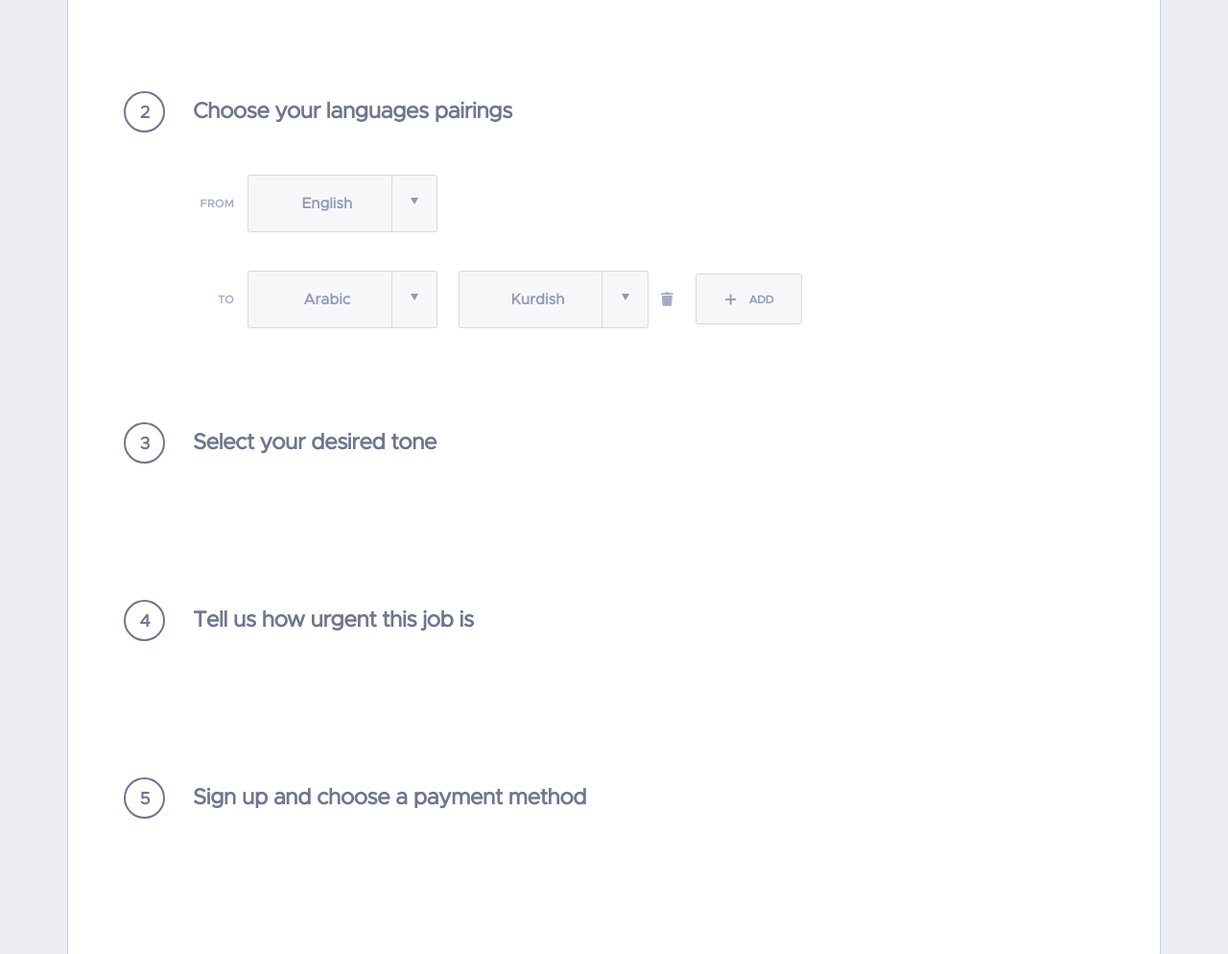
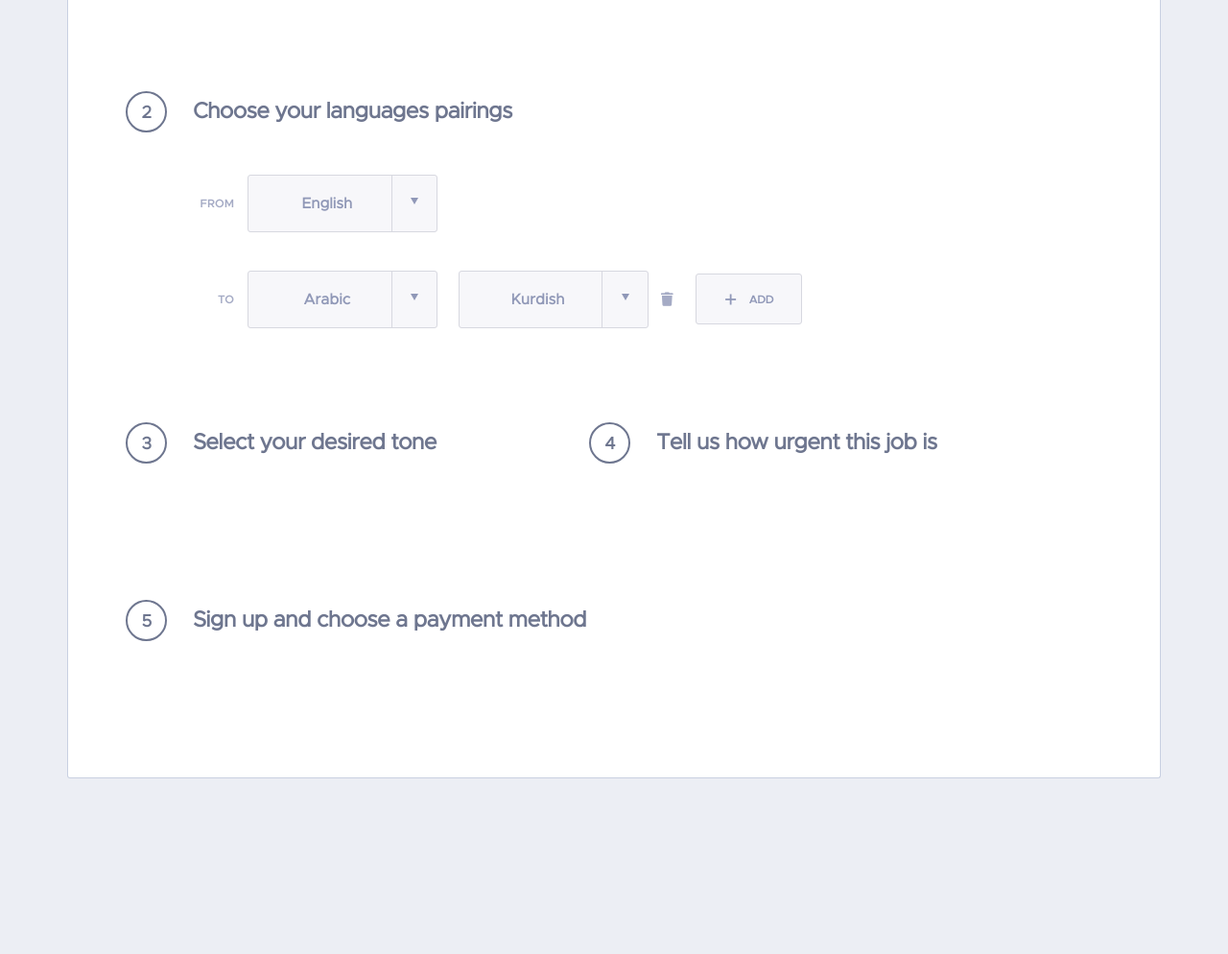
Before and after one commit to val-fom/html5-forms, a plain HTML site: page index.html in a window 1280 px wide. Shown: the part 1245-2239 px from the top of the page at 96% size. After the commit the page ends 2056 px from the top, so only its background shows below. Drawn offline with Linux system fonts and the light colour scheme.

Commit message:
refactor css counters

```diff
--- a/css/style.css
+++ b/css/style.css
@@ -182,6 +182,11 @@ section {
 	counter-reset: section;
 }
 
+form {
+	display: flex;
+	flex-wrap: wrap;
+}
+
 .form-section .header-wrapper {
 	display: flex;
 }
@@ -274,16 +279,17 @@ input[name=var]:checked + .select-wrapper > i {
 
 fieldset {
 	margin-bottom: 98px;
+	width: 100%;
 }
 
 .fieldset-wrapper > h3 {
 	font-size: 2.3rem;
 	font-weight: bold;
 	color: #6e768f;
-	padding: 1rem 0;
 	letter-spacing: -0.03em;
 	margin-bottom: 4.4rem;
 	position: relative;
+	margin-left: -7rem;
 }
 
 .fieldset-wrapper > h3:before {
@@ -292,9 +298,8 @@ fieldset {
 	box-sizing: border-box;
 	height: 2.4em;
 	width: 2.4em;
-	position: absolute;
-	left: -4em;
-	top: 0px;
+	margin-right: 1.5em;
+	display: inline-block;
 	border: 2px solid #6e768f;
 	border-radius: 50%;
 	text-align: center;
@@ -454,4 +459,15 @@ fieldset {
   vertical-align: middle;
   margin-right: 0.4em;
 }
+
+fieldset.tone {
+	width: 46%;
 }
+
+fieldset.time {
+	width: 54%;
+}
+
+fieldset.time h3 {
+	margin-left: 0;
+}
--- a/index.html
+++ b/index.html
@@ -180,19 +180,19 @@
 
 			</fieldset>
 
-			<fieldset>
+			<fieldset class="tone">
 				<div class="fieldset-wrapper">
 					<h3>Select your desired tone</h3>
 				</div>
 			</fieldset>
 
-			<fieldset>
+			<fieldset class="time">
 				<div class="fieldset-wrapper">
 					<h3>Tell us how urgent this job is</h3>
 				</div>
 			</fieldset>
 
-			<fieldset>
+			<fieldset class="payment">
 				<div class="fieldset-wrapper">
 					<h3>Sign up and choose a payment method</h3>
 				</div>
```
